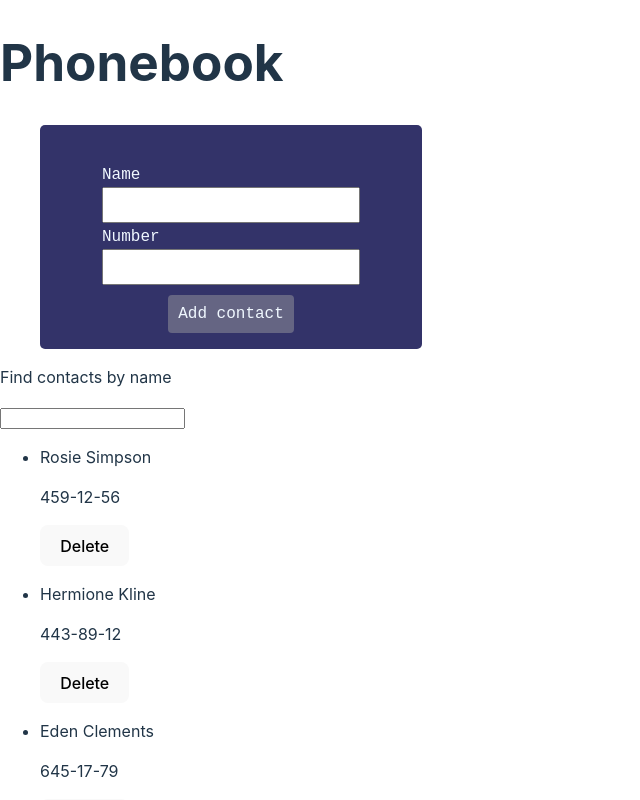
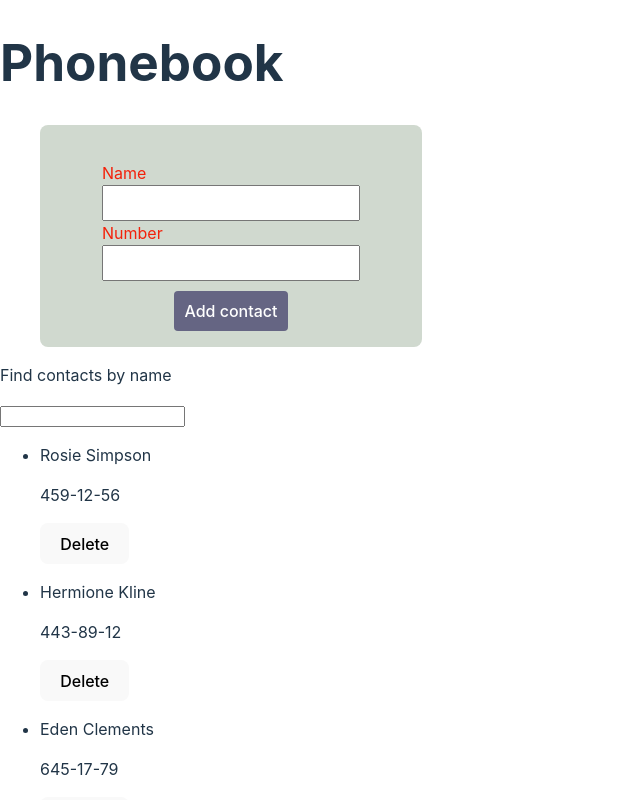
Before and after one commit to oleksamor/goit-react-hw-03, a React (Vite) app: page / in a window 1280 px wide. Shown: the top 800 px of the page, without its empty margins (0-640 px from the left). Built offline with nearby package versions, Linux system fonts and the light colour scheme.

Commit message:
upd style contact

```diff
--- a/src/components/Contact/Contact.jsx
+++ b/src/components/Contact/Contact.jsx
@@ -1,22 +1,15 @@
 import s from "./Contact.module.css";
-
-// import { FaUserAlt } from "react-icons/fa";
-// import { FaPhone } from "react-icons/fa6";
 
 const Contact = ({ name, number, id, deleteContact }) => {
   return (
     <div className={s.wrapper}>
       <div className={s.userWrapper}>
         <p className={s.text}>
-          <span className={s.span}>
-            {/* <FaUserAlt color="rgb(51, 51, 105)" /> */}
-          </span>
+          <span className={s.span}></span>
           {name}
         </p>
         <p className={s.text}>
-          <span className={s.span}>
-            {/* <FaPhone color="rgb(51, 51, 105)" /> */}
-          </span>
+          <span className={s.span}></span>
           {number}
         </p>
       </div>
--- a/src/components/ContactForm/ContactForm.module.css
+++ b/src/components/ContactForm/ContactForm.module.css
@@ -3,9 +3,8 @@
     margin-top: 30px;
     padding: 16px;
     width: 350px;
-
-    border-radius: 5px;
-    background-color: rgb(51, 51, 105);
+    border-radius: 8px;
+    background-color: #0f3c0631;
 }
 
 .form {
@@ -16,8 +15,7 @@
 }
 
 .text {
-    font-family: "Courier New", Courier, monospace;
-    color: aliceblue;
+    color: #f3210a;
 }
 
 .input {
@@ -27,9 +25,8 @@
 }
 
 .button {
-    font-family: "Courier New", Courier, monospace;
     margin-top: 10px;
-    color: aliceblue;
+    color: #ffffff;
     border: none;
     border-radius: 4px;
     background-color: rgb(101, 101, 131);
```
